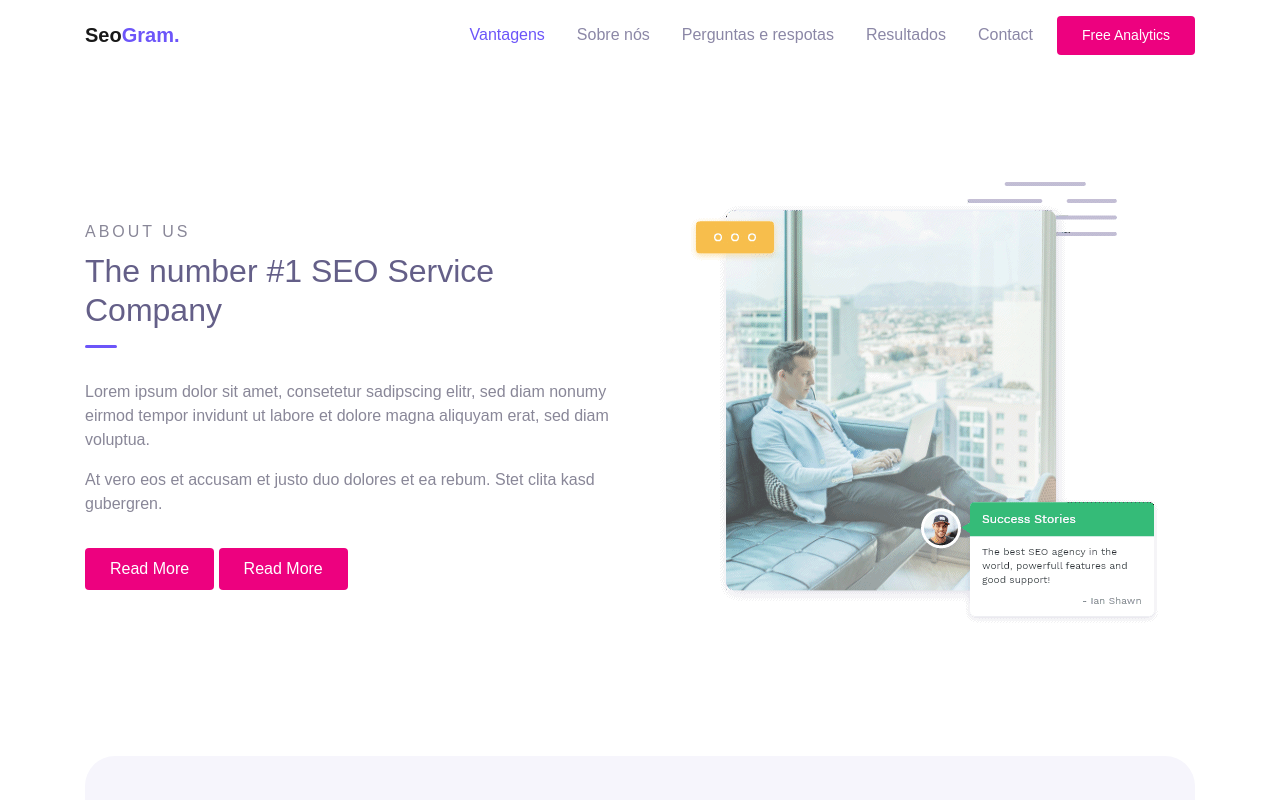
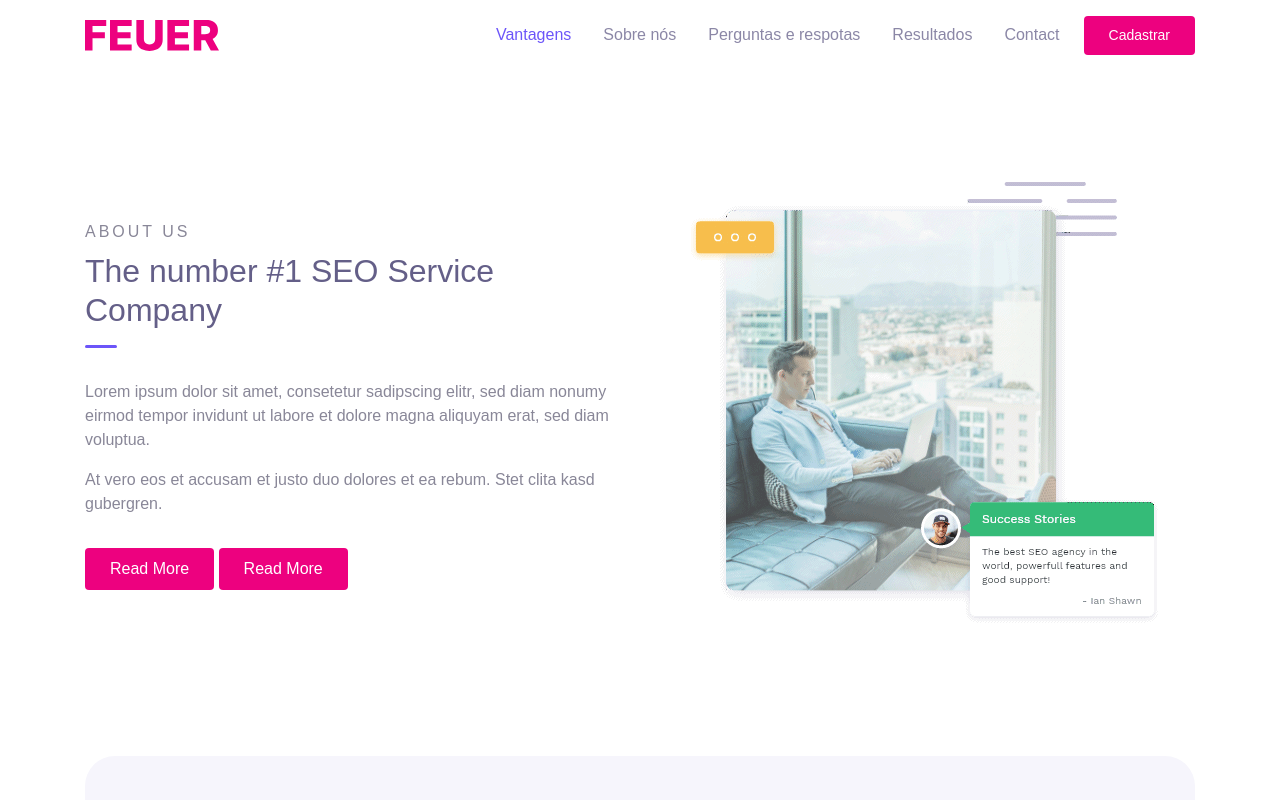
Before and after one commit to jefersonmarciano/SEOGRAM, a plain HTML site: page html/index.html in a window 1280 px wide. Shown: the top 800 px of the page. Drawn offline with Linux system fonts and the light colour scheme; files whose address does not match are found by name.

Commit message:
adicionando imagem de logo

```diff
--- a/html/index.html
+++ b/html/index.html
@@ -27,7 +27,7 @@
   <header>
     <nav class="navbar navbar-expand-lg navbar-light bg-white sticky" data-offset="500">
       <div class="container">
-        <a href="#" class="navbar-brand">Seo<span class="text-primary">Gram.</span></a>
+        <a href="#" class="navbar-brand"><img src="../assets/img/logo.svg" alt=""></span></a>
 
         <button class="navbar-toggler" data-toggle="collapse" data-target="#navbarContent" aria-controls="navbarContent" aria-expanded="false" aria-label="Toggle navigation">
           <span class="navbar-toggler-icon"></span>
@@ -51,7 +51,7 @@
               <a class="nav-link" href="contact.html">Contact</a>
             </li>
             <li class="nav-item">
-              <a class="btn btn-primary ml-lg-2" href="#">Free Analytics</a>
+              <a class="btn btn-primary ml-lg-2" href="#">Cadastrar</a>
             </li>
           </ul>
         </div>
```
Also changed, not shown: assets/img/logo.svg (added).
